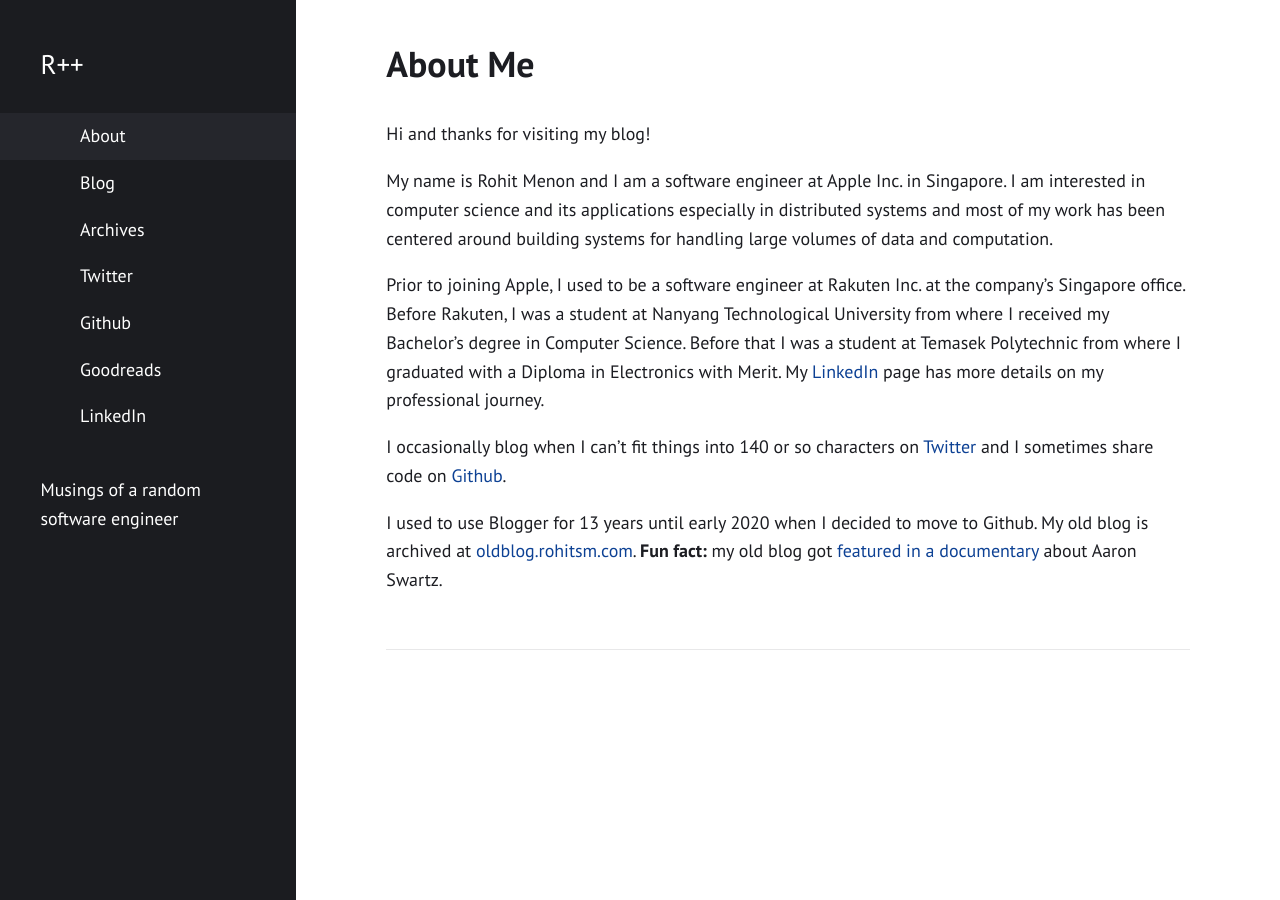
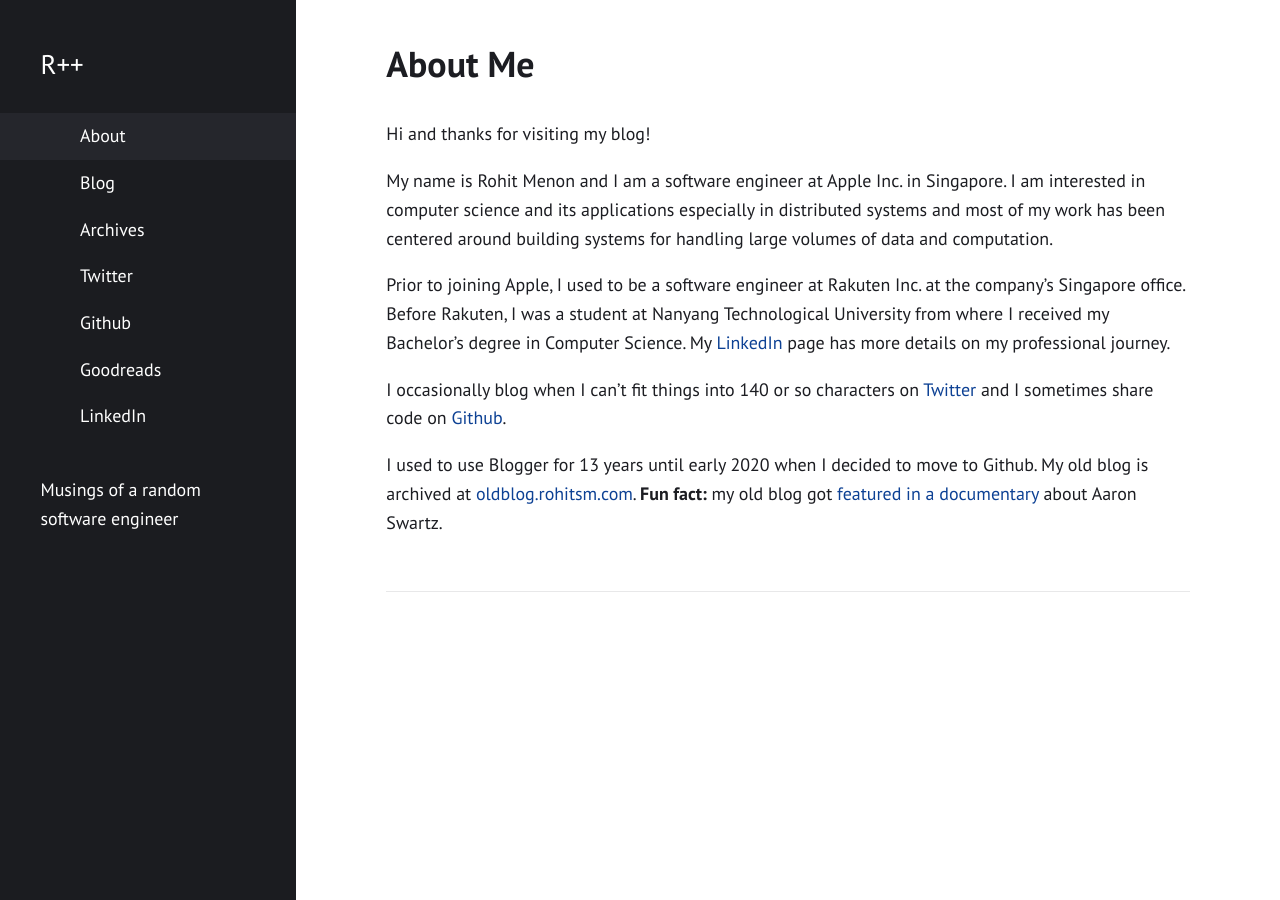
Before and after one commit to rohitsm/rohitsm.github.io, a Jekyll site: the page built from about.md, in a window 1280 px wide. Built offline with Jekyll 4.4.1, drawn with Linux system fonts in a browser that asks for light colours.

Commit message:
Update about.md
Updated about me

```diff
--- a/about.md
+++ b/about.md
@@ -8,7 +8,7 @@ Hi and thanks for visiting my blog!
 
 My name is Rohit Menon and I am a software engineer at Apple Inc. in Singapore. I am interested in computer science and its applications especially in distributed systems and most of my work has been centered around building systems for handling large volumes of data and computation.
 
-Prior to joining Apple, I used to be a software engineer at Rakuten Inc. at the company's Singapore office. Before Rakuten, I was a student at Nanyang Technological University from where I received my Bachelor's degree in Computer Science. Before that I was a student at Temasek Polytechnic from where I graduated with a Diploma in Electronics with Merit. My [LinkedIn](https://www.linkedin.com/in/rohitsm) page has more details on my professional journey.
+Prior to joining Apple, I used to be a software engineer at Rakuten Inc. at the company's Singapore office. Before Rakuten, I was a student at Nanyang Technological University from where I received my Bachelor's degree in Computer Science. My [LinkedIn](https://www.linkedin.com/in/rohitsm) page has more details on my professional journey.
 
 I occasionally blog when I can't fit things into 140 or so characters on [Twitter](https://twitter.com/rohitsm) and I sometimes share code on [Github](https://github.com/rohitsm).
 
```
